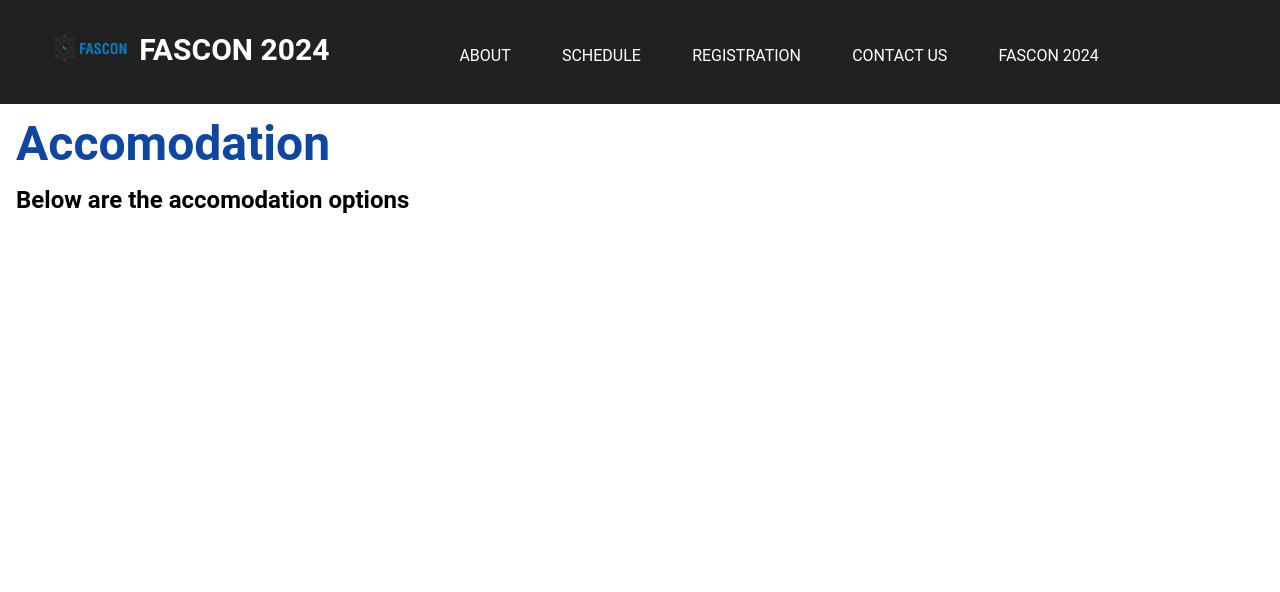
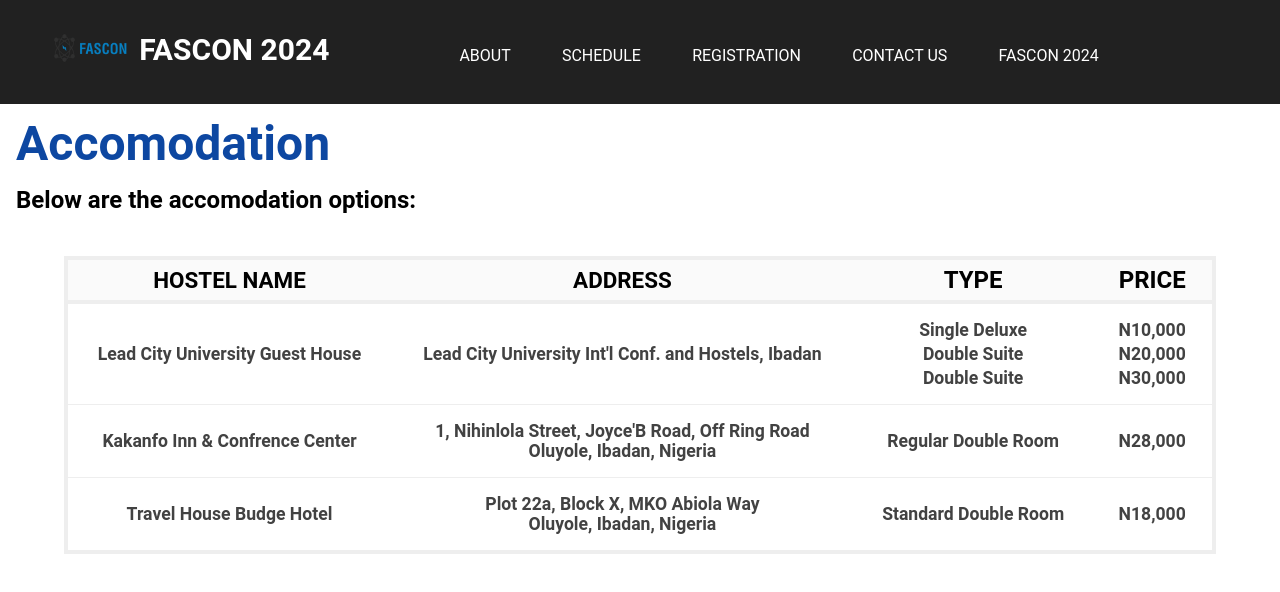
Before and after one commit to michael-ono/landing-page-fascon-2024, a React (Vite) app: page /register/accomodation in a window 1280 px wide. Shown: the top 592 px of the page. Built offline with nearby package versions, Linux system fonts and the light colour scheme.

Commit message:
accomodation page

```diff
--- a/src/components/Accomodation.jsx
+++ b/src/components/Accomodation.jsx
@@ -6,7 +6,48 @@ const Accomodation = () => {
     <div>
         <HomepageNavbar />
         <h1 className='text-5xl pl-4 pt-4 font-bold text-blue-900 '>Accomodation</h1>
-        <h1 className='text-2xl pl-4 pt-4 font-bold  '>Below are the accomodation options</h1>
+        <h1 className='text-2xl pl-4 pt-4 font-bold'>Below are the accomodation options:</h1>
+        <div className='px-16'>
+        <table class="w-full text-sm mt-10 text-gray-800 border-4 border-grey-600">
+          <thead class="text-xs text-black uppercase bg-gray-50 border-b-4">
+            <tr>
+              <th scope="col" class="py-3 px-6 text-[1.4rem] font-bold">Hostel Name</th>
+              <th scope="col" class="py-3 px-6 text-[1.4rem] font-bold">Address</th>
+              <th scope="col" class="py-3 px-6 text-[1.5rem] font-bold">Type</th>
+              <th scope="col" class="py-3 px-6 text-[1.5rem] font-bold">Price</th>
+            </tr>
+          </thead>
+          <tbody>
+            <tr class="bg-white border-b ">
+              <td class="py-4 px-6 font-bold text-[1.1rem] text-center">Lead City University Guest House</td>
+              <td class="py-4 px-6 font-bold text-[1.1rem] text-center">Lead City University Int'l Conf. and Hostels, Ibadan </td>
+              <td class="py-4 px-6 font-bold text-[1.1rem] text-center space-y-1">
+                <p>Single Deluxe</p>
+                <p>Double Suite</p>
+                <p>Double Suite</p>
+              </td>
+              <td class="py-4 px-6 font-bold text-[1.1rem] text-center space-y-1">
+                <p>N10,000</p>
+                <p>N20,000</p>
+                <p>N30,000</p>
+              </td>
+            </tr>
+            <tr class="bg-white border-b ">
+              <td class="py-4 px-6 font-bold text-[1.1rem] text-center">Kakanfo Inn & Confrence Center</td>
+              <td class="py-4 px-6 font-bold text-[1.1rem] text-center">1, Nihinlola Street, Joyce'B Road, Off Ring Road <br /> Oluyole, Ibadan, Nigeria </td>
+              <td class="py-4 px-6 font-bold text-[1.1rem] text-center">Regular Double Room</td>
+              <td class="py-4 px-6 font-bold text-[1.1rem] text-center">N28,000</td>
+            </tr>
+            <tr class="bg-white border-b ">
+              <td class="py-4 px-6 font-bold text-[1.1rem] text-center">Travel House Budge Hotel</td>
+              <td class="py-4 px-6 font-bold text-[1.1rem] text-center">Plot 22a, Block X, MKO Abiola Way <br /> Oluyole, Ibadan, Nigeria </td>
+              <td class="py-4 px-6 font-bold text-[1.1rem] text-center">Standard Double Room</td>
+              <td class="py-4 px-6 font-bold text-[1.1rem] text-center">N18,000</td>
+            </tr>
+
+            </tbody>
+        </table>
+        </div>
     </div>
   )
 }
--- a/src/components/Events.jsx
+++ b/src/components/Events.jsx
@@ -34,7 +34,7 @@ const Events = () => {
 
         <h2 className="text-3xl font-bold mt-8 mb-8">Full At-A-Glance Schedule</h2>
         <h3 className="text-xl font-bold mb-2">Below is the full at-a-glance version of the FASCON 2024 schedule. Session details are provided below.</h3>
-        <table className="w-full text-smtext-left text-gray-800 border-4 border-grey-600">
+        <table className="w-full text-sm text-gray-800 border-4 border-grey-600">
             <thead className="text-xs text-black uppercase bg-gray-50 border-b-4">
             <tr>
                 <th scope="col" className="py-3 px-6 text-[1.4rem] font-bold">Date</th>
--- a/src/components/Registration.jsx
+++ b/src/components/Registration.jsx
@@ -41,7 +41,7 @@ const Registration = () => {
 
         <h2 className="text-2xl font-bold mb-8">Registration Rates</h2>
         {/* <h3 className="text-xl font-bold mb-2">In-Person Full Conference Options:</h3> */}
-        <table class="w-full text-smtext-left text-gray-800 border-4 border-grey-600">
+        <table class="w-full text-sm text-gray-800 border-4 border-grey-600">
                 <thead class="text-xs text-black uppercase bg-gray-50 border-b-4">
                 <tr>
                     <th scope="col" class="py-3 px-6 text-[1.4rem] font-bold">Type</th>
@@ -101,7 +101,7 @@ const Registration = () => {
                 </div>
               </div>
               <div className="flex justify-end mt-4 gap-8">
-                <button  className='bg-gray-300 px-6 rounded' onClick={handleCloseModal}>Go back</button>
+                <button  className='bg-gray-300 hover:bg-gray-400 px-6 rounded' onClick={handleCloseModal}>Go back</button>
                 <button className="bg-green-500 hover:bg-green-700 text-white font-bold py-2 px-4 rounded ml-4"  onClick={handleSuccessModal}>
                   I have made Payment
                 </button>
```
